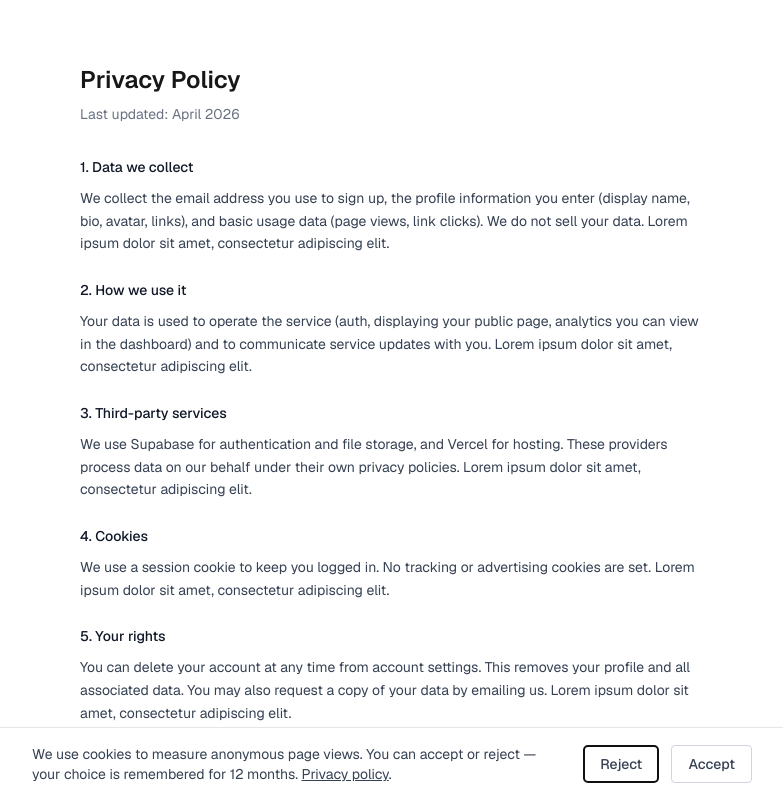
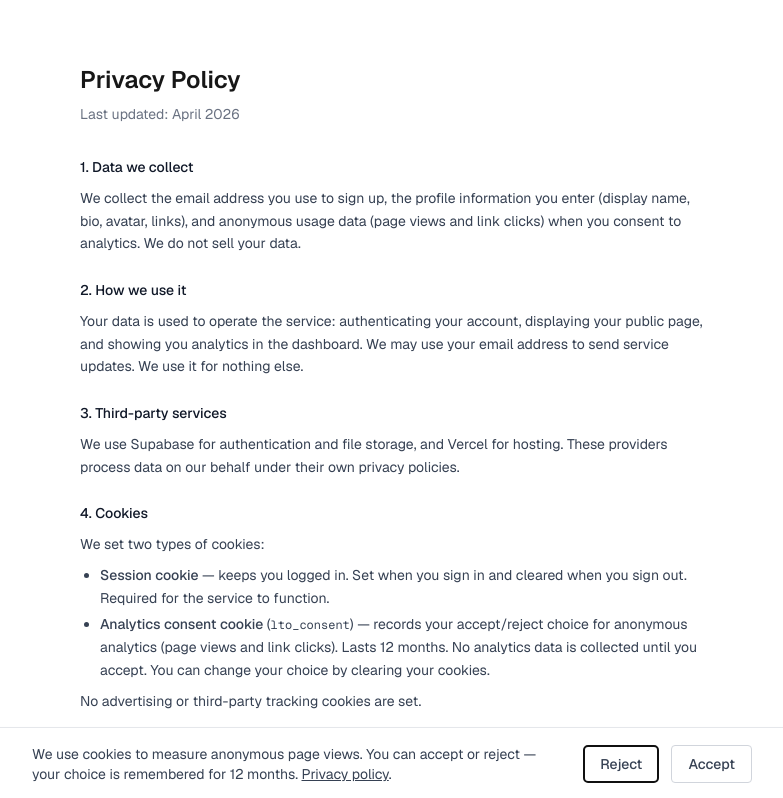
Before and after one commit to AlejandroPu/LookThisOne, a Next.js app: page /privacy in a window 1280 px wide. Shown: the top 798 px of the page, without its empty margins (248-1031 px from the left). Built offline with nearby package versions, Linux system fonts and the light colour scheme.

Commit message:
fix(privacy): document consent cookie and remove lorem ipsum placeholders (#29)
Co-authored-by: Claude Sonnet 4.6 <noreply@anthropic.com>

```diff
--- a/src/app/privacy/page.tsx
+++ b/src/app/privacy/page.tsx
@@ -16,19 +16,19 @@ export default function PrivacyPage() {
           <h2 className="mb-2 font-medium text-gray-900">1. Data we collect</h2>
           <p>
             We collect the email address you use to sign up, the profile
-            information you enter (display name, bio, avatar, links), and basic
-            usage data (page views, link clicks). We do not sell your data.
-            Lorem ipsum dolor sit amet, consectetur adipiscing elit.
+            information you enter (display name, bio, avatar, links), and
+            anonymous usage data (page views and link clicks) when you consent
+            to analytics. We do not sell your data.
           </p>
         </section>
 
         <section>
           <h2 className="mb-2 font-medium text-gray-900">2. How we use it</h2>
           <p>
-            Your data is used to operate the service (auth, displaying your
-            public page, analytics you can view in the dashboard) and to
-            communicate service updates with you. Lorem ipsum dolor sit amet,
-            consectetur adipiscing elit.
+            Your data is used to operate the service: authenticating your
+            account, displaying your public page, and showing you analytics in
+            the dashboard. We may use your email address to send service
+            updates. We use it for nothing else.
           </p>
         </section>
 
@@ -39,17 +39,30 @@ export default function PrivacyPage() {
           <p>
             We use Supabase for authentication and file storage, and Vercel for
             hosting. These providers process data on our behalf under their own
-            privacy policies. Lorem ipsum dolor sit amet, consectetur adipiscing
-            elit.
+            privacy policies.
           </p>
         </section>
 
         <section>
           <h2 className="mb-2 font-medium text-gray-900">4. Cookies</h2>
-          <p>
-            We use a session cookie to keep you logged in. No tracking or
-            advertising cookies are set. Lorem ipsum dolor sit amet, consectetur
-            adipiscing elit.
+          <p>We set two types of cookies:</p>
+          <ul className="mt-2 list-disc space-y-1 pl-5">
+            <li>
+              <span className="font-medium">Session cookie</span> — keeps you
+              logged in. Set when you sign in and cleared when you sign out.
+              Required for the service to function.
+            </li>
+            <li>
+              <span className="font-medium">Analytics consent cookie</span> (
+              <span className="font-mono text-xs">lto_consent</span>) — records
+              your accept/reject choice for anonymous analytics (page views and
+              link clicks). Lasts 12 months. No analytics data is collected
+              until you accept. You can change your choice by clearing your
+              cookies.
+            </li>
+          </ul>
+          <p className="mt-2">
+            No advertising or third-party tracking cookies are set.
           </p>
         </section>
 
@@ -57,9 +70,9 @@ export default function PrivacyPage() {
           <h2 className="mb-2 font-medium text-gray-900">5. Your rights</h2>
           <p>
             You can delete your account at any time from account settings. This
-            removes your profile and all associated data. You may also request a
-            copy of your data by emailing us. Lorem ipsum dolor sit amet,
-            consectetur adipiscing elit.
+            permanently removes your profile, links, and all associated
+            analytics data. You may also request a copy of your data by emailing
+            us.
           </p>
         </section>
 
@@ -73,7 +86,7 @@ export default function PrivacyPage() {
             >
               hi@lookthis.one
             </a>
-            . Lorem ipsum dolor sit amet, consectetur adipiscing elit.
+            .
           </p>
         </section>
       </div>
@@ -82,7 +95,7 @@ export default function PrivacyPage() {
         href="/"
         className="mt-12 inline-block text-sm text-gray-500 hover:text-gray-900"
       >
-        ← Back to home
+        <span aria-hidden="true">←</span> Back to home
       </Link>
     </main>
   );
```
